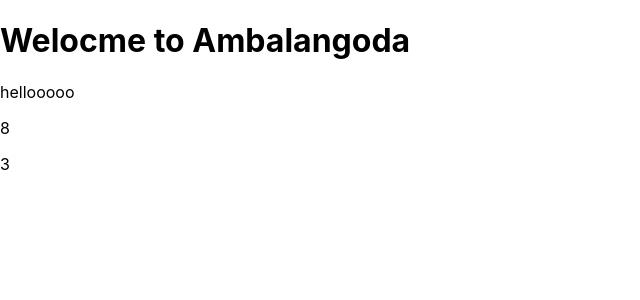
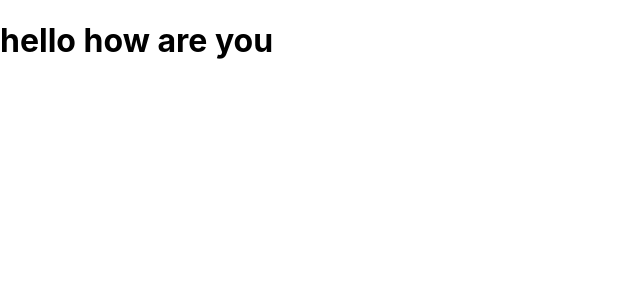
Before and after one commit to verangade/my-react-app, a React (Create React App) app: page / in a window 1280 px wide. Shown: the top 300 px of the page, without its empty margins (0-640 px from the left). Built offline with nearby package versions, Linux system fonts and the light colour scheme.

Commit message:
compose multiple components

```diff
--- a/src/index.js
+++ b/src/index.js
@@ -8,21 +8,18 @@ let city = {
 
 };
 
-function Hello(props){
-  console.log(Object.keys(props));
-  return (
-    <div>
-      <h1>Welocme to {props.library}</h1>
-      <p>{props.message}</p>
-      <p>{props.number}</p>
-      <p>{Object.keys(props).length}</p>
-    </div>
+function Lake(props){
+  return <h1>{props.name}</h1>;
 
-  )
+}
+
+function App(){
+  return <Lake name='hello how are you'></Lake>
+
 }
 
 ReactDOM.render(
- <Hello library='Ambalangoda' message='hellooooo' number={8}/>
+ <App/>
  ,
   document.getElementById('root')
 );
```
